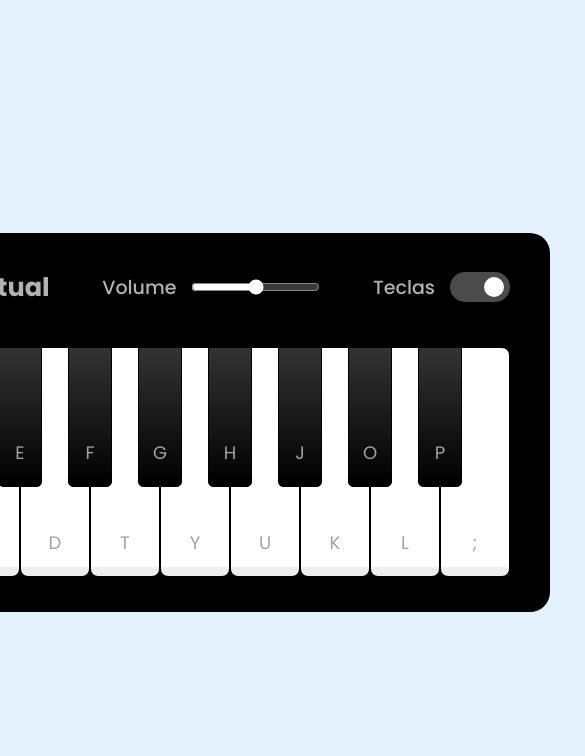
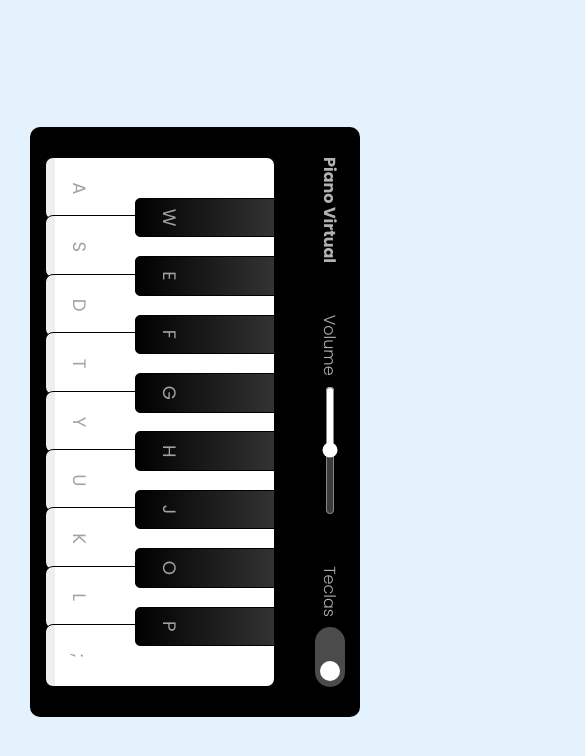
Before and after one commit to renilson-fellix/piano-virtual, a plain HTML site: page index.html in a window 390 px wide. Shown: the top 756 px of the page, 585 px wide, since content can reach past the window. Drawn offline with Linux system fonts and the light colour scheme.

Commit message:
criando media querys

```diff
--- a/src/styles/main.css
+++ b/src/styles/main.css
@@ -110,15 +110,44 @@ header .column span {
 
 .piano-keys .white.active {
   box-shadow: inset -5px 5px 20px rgba(0, 0, 0, 0.2);
-  background: linear-gradient(to bottom #fff 0%, #eee 100%)
+  background: linear-gradient(to bottom #fff 0%, #eee 100%);
 }
 
 .piano-keys .black.active {
   box-shadow: inset -5px 5px 10px rgba(255, 255, 255, 0.1);
-  background: linear-gradient(to bottom #000 , #434343)
+  background: linear-gradient(to bottom #000, #434343);
 }
 
-
-.piano-keys .key.hide span{
+.piano-keys .key.hide span {
   display: none;
 }
+
+@media only screen and (max-width: 768px) {
+  body {
+    transform: rotate(90deg);
+    transform-origin: center;
+    min-height: 100vh;
+  }
+
+  .container {
+    width: 590px;
+    border-radius: 10px;
+    padding: 15px 30px;
+  }
+  header h2 {
+    font-size: 1rem;
+  }
+
+  header .column span {
+    font-weight: 300;
+    margin-right: 10px;
+    font-size: 1rem;
+  }
+
+  .keys-check input {
+  width: 60px;
+  height: 30px;
+  appearance: none;
+  border-radius: 30px;
+  }
+}
```
